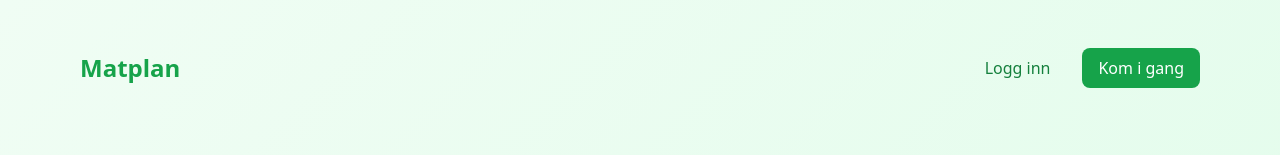
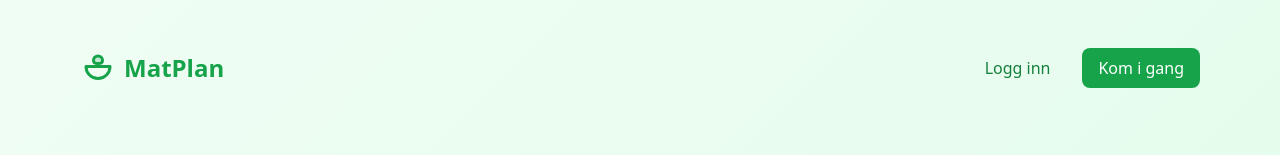
Before and after one commit to mrodem/foodplan, a Next.js app: page / in a window 1280 px wide. Shown: the top 155 px of the page. Built offline with nearby package versions, Linux system fonts and the light colour scheme; no server answers.

Commit message:
Minor adjustments

```diff
--- a/app/layout.tsx
+++ b/app/layout.tsx
@@ -14,8 +14,8 @@ const geistMono = localFont({
 });
 
 export const metadata: Metadata = {
-  title: "Matplan - Ukesmeny og handleliste for familien",
-  description: "Planlegg middager, del oppskrifter og handle sammen som familie",
+  title: "MatPlan - Ukesmeny og handleliste for familien",
+  description: "Planlegg middager og lag handleliste",
 };
 
 export default function RootLayout({
--- a/app/page.tsx
+++ b/app/page.tsx
@@ -14,7 +14,10 @@ export default async function LandingPage() {
     <div className="min-h-screen bg-gradient-to-br from-green-50 to-green-100">
       <div className="max-w-6xl mx-auto px-4 py-12">
         <nav className="flex items-center justify-between mb-16">
-          <span className="text-2xl font-bold text-green-600">Matplan</span>
+          <div className="flex items-center">
+            <LogoIcon className="h-9 w-9 text-green-600 mr-2" />
+            <span className="text-2xl font-bold text-green-600">MatPlan</span>
+          </div>
           <div className="flex gap-4">
             <Link
               href="/auth/login"
@@ -149,3 +152,32 @@ function CartIcon() {
     </svg>
   );
 }
+
+function LogoIcon({ className }: { className?: string }) {
+  return (
+    <svg className={className} viewBox="0 0 24 24" fill="none" stroke="currentColor">
+      {/* Bowl */}
+      <path
+        strokeLinecap="round"
+        strokeLinejoin="round"
+        strokeWidth={2}
+        d="M4 11c0 4.418 3.582 8 8 8s8-3.582 8-8H4z"
+      />
+      {/* Leaf/steam */}
+      <path
+        strokeLinecap="round"
+        strokeLinejoin="round"
+        strokeWidth={2}
+        d="M12 4c-1.5 0-3 1-3 3 0 1.5 1.5 2 3 2s3-.5 3-2c0-2-1.5-3-3-3z"
+        fill="currentColor"
+        fillOpacity={0.2}
+      />
+      <path
+        strokeLinecap="round"
+        strokeLinejoin="round"
+        strokeWidth={1.5}
+        d="M12 9v2"
+      />
+    </svg>
+  );
+}
--- a/components/ui/sidebar.tsx
+++ b/components/ui/sidebar.tsx
@@ -58,7 +58,10 @@ export function Sidebar({ userName, userEmail, householdName, needsHousehold }:
               <path strokeLinecap="round" strokeLinejoin="round" strokeWidth={2} d="M4 6h16M4 12h16M4 18h16" />
             </svg>
           </button>
-          <span className="text-lg font-semibold text-green-600">Matplan</span>
+          <div className="flex items-center">
+            <LogoIcon className="h-6 w-6 text-green-600 mr-1.5" />
+            <span className="text-lg font-semibold text-green-600">MatPlan</span>
+          </div>
           <div className="w-6" />
         </div>
       </div>
@@ -125,7 +128,8 @@ function SidebarContent({
   return (
     <div className="flex flex-col h-full">
       <div className="flex items-center h-16 px-4 border-b border-gray-200">
-        <span className="text-xl font-bold text-green-600">Matplan</span>
+        <LogoIcon className="h-8 w-8 text-green-600 mr-2" />
+        <span className="text-xl font-bold text-green-600">MatPlan</span>
         {onClose && (
           <button onClick={onClose} className="ml-auto text-gray-500 lg:hidden">
             <svg className="h-6 w-6" fill="none" viewBox="0 0 24 24" stroke="currentColor">
@@ -244,3 +248,32 @@ function LogoutIcon({ className }: { className?: string }) {
     </svg>
   );
 }
+
+function LogoIcon({ className }: { className?: string }) {
+  return (
+    <svg className={className} viewBox="0 0 24 24" fill="none" stroke="currentColor">
+      {/* Bowl */}
+      <path
+        strokeLinecap="round"
+        strokeLinejoin="round"
+        strokeWidth={2}
+        d="M4 11c0 4.418 3.582 8 8 8s8-3.582 8-8H4z"
+      />
+      {/* Leaf/steam */}
+      <path
+        strokeLinecap="round"
+        strokeLinejoin="round"
+        strokeWidth={2}
+        d="M12 4c-1.5 0-3 1-3 3 0 1.5 1.5 2 3 2s3-.5 3-2c0-2-1.5-3-3-3z"
+        fill="currentColor"
+        fillOpacity={0.2}
+      />
+      <path
+        strokeLinecap="round"
+        strokeLinejoin="round"
+        strokeWidth={1.5}
+        d="M12 9v2"
+      />
+    </svg>
+  );
+}
--- a/lib/types.ts
+++ b/lib/types.ts
@@ -137,6 +137,6 @@ export const CATEGORY_LABELS: Record<IngredientCategory, string> = {
   frozen: 'Frysevarer',
   pantry: 'Tørrvarer',
   toppings: 'Brød og pålegg',
-  baked_goods: 'Bakevarer',
+  baked_goods: 'Baking',
   other: 'Annet',
 };
```
Also changed, not shown: app/icon.svg (added), 1 other file (tests, documents, lock files or other folders).
